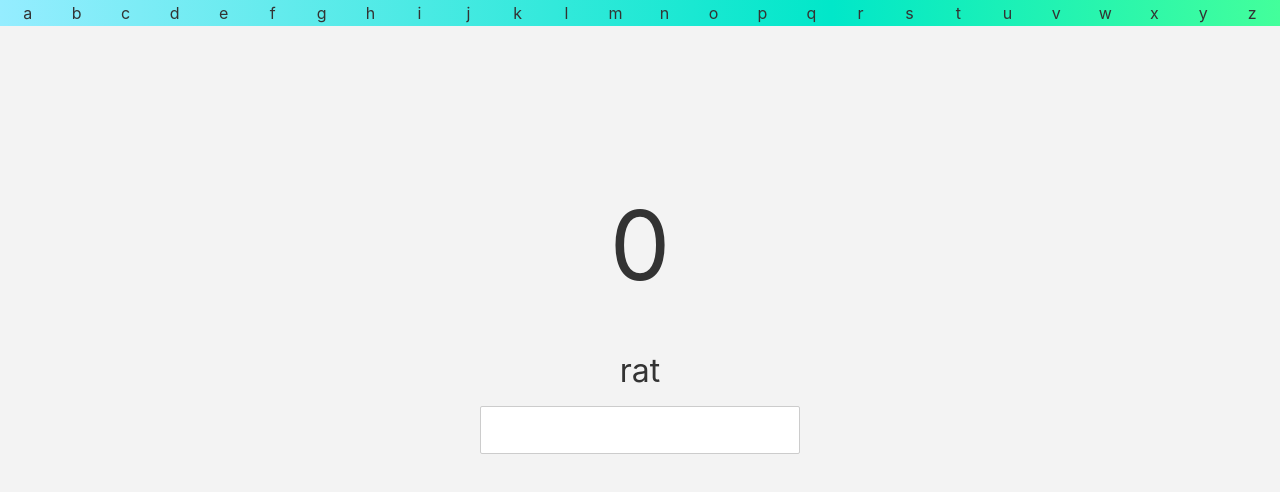
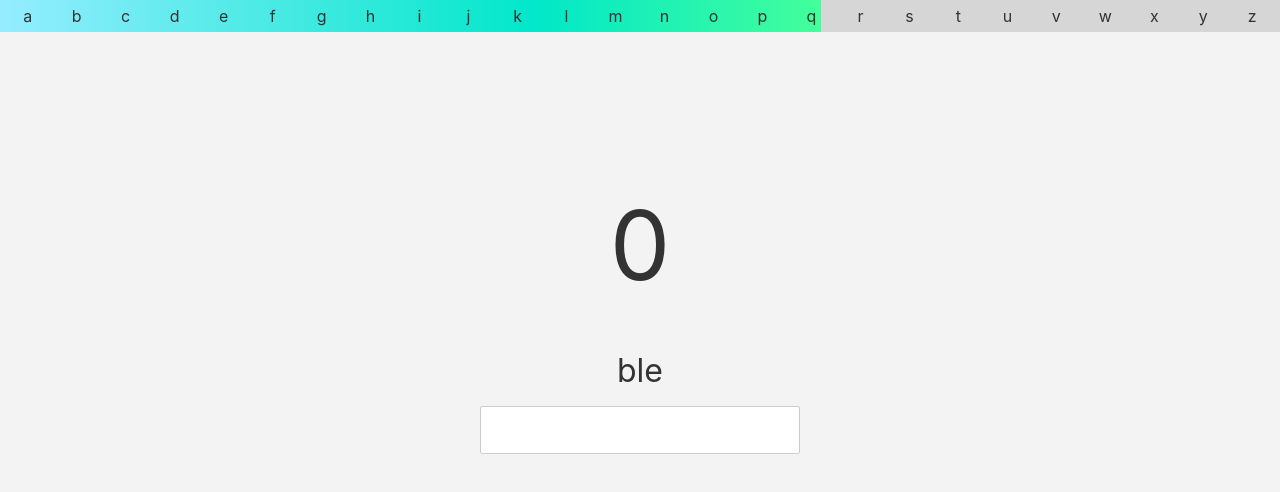
Before and after one commit to zyxwars/wordplete, a Svelte app: page / in a window 1280 px wide. Shown: the top 492 px of the page. Built offline with nearby package versions, Linux system fonts and the light colour scheme.

Commit message:
Add reset

```diff
--- a/src/App.svelte
+++ b/src/App.svelte
@@ -1,7 +1,9 @@
 <script lang="ts">
   import axios from "axios";
-  import Letters from "./Letters.svelte";
-  import UsedWords from "./UsedWords.svelte";
+  import { tweened } from "svelte/motion";
+  import Letters from "./components/Letters.svelte";
+  import UsedWords from "./components/UsedWords.svelte";
+  import Timer from "./components/Timer.svelte";
   import { words, bigrams, trigrams } from "./words";
 
   const filteredBigrams = bigrams.filter((bigram) => bigram[1] > 1000);
@@ -10,6 +12,21 @@
   let usedLetters: Set<string> = new Set();
   let usedWords = [];
   let score = 0;
+
+  const answerTime = 100;
+  let answerTimer = tweened(answerTime, { duration: 1000 });
+  setInterval(() => {
+    if ($answerTimer < 0) {
+      $answerTimer = answerTime;
+      pickNew();
+      score = 0;
+      usedWords = [];
+      usedLetters = new Set();
+      return;
+    }
+
+    $answerTimer -= 9;
+  }, 1000);
 
   let currentNgram = null;
   let currentWord = "";
@@ -48,14 +65,19 @@
     ) {
       return;
     }
+
     usedLetters = new Set([...usedLetters, ...currentWord]);
     usedWords = [currentWord, ...usedWords];
-    score += calculateScore(currentWord);
-    getWordDefinition();
+    const addedScore = calculateScore(currentWord);
+    score += addedScore;
+    $answerTimer = Math.max(100, $answerTimer + addedScore);
+
+    // getWordDefinition();
     pickNew();
   };
 </script>
 
+<Timer percentage={$answerTimer} />
 <Letters {usedLetters} />
 <UsedWords {usedWords} />
 <main>
--- a/src/Letters.svelte
+++ b/src/components/Letters.svelte
@@ -19,15 +19,9 @@
     left: 0;
     right: 0;
     display: flex;
-    padding: 0.2rem;
-
-    background: rgb(67, 255, 155);
-    background: linear-gradient(
-      -90deg,
-      rgba(67, 255, 155, 1) 0%,
-      rgba(1, 231, 201, 1) 35%,
-      rgba(149, 237, 255, 1) 100%
-    );
+    padding-left: 0.2rem;
+    padding-right: 0.2rem;
+    height: 2rem;
   }
   .letter {
     width: 100%;
--- /dev/null
+++ b/src/components/Timer.svelte
@@ -0,0 +1,32 @@
+<script lang="ts">
+  export let percentage: number = 30;
+</script>
+
+<div class="timer">
+  <div class="timer-percentage" style="--width: {percentage}%" />
+</div>
+
+<style>
+  .timer {
+    position: fixed;
+    top: 0;
+    left: 0;
+    right: 0;
+    display: flex;
+    height: 2rem;
+
+    background: rgb(214, 214, 214);
+  }
+
+  .timer-percentage {
+    width: var(--width);
+
+    background: rgb(67, 255, 155);
+    background: linear-gradient(
+      -90deg,
+      rgba(67, 255, 155, 1) 0%,
+      rgba(1, 231, 201, 1) 35%,
+      rgba(149, 237, 255, 1) 100%
+    );
+  }
+</style>
```
Also changed, not shown: src/components/UsedWords.svelte (renamed from src/UsedWords.svelte).
